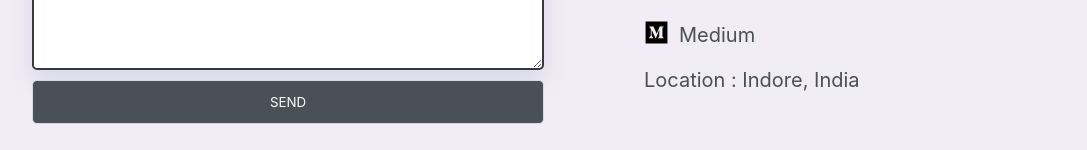
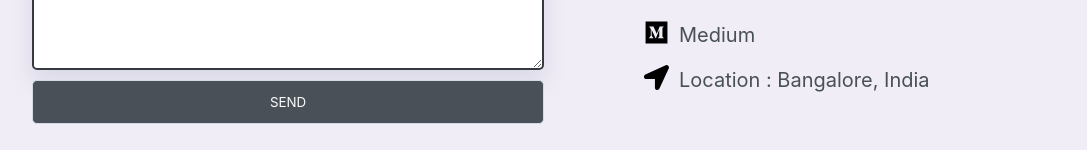
Before and after one commit to Vishal-080/vishalrathod_portfolio, a React (Create React App) app in the folder portfolio/: page / in a window 1280 px wide. Shown: the part 4688-4838 px from the top of the page, without its empty margins (96-1183 px from the left). Built offline with nearby package versions, Linux system fonts and the light colour scheme; no server answers; a web font is replaced by a local one.

Commit message:
Location updated

```diff
--- a/portfolio/src/Components/Contact/Contact.jsx
+++ b/portfolio/src/Components/Contact/Contact.jsx
@@ -20,6 +20,7 @@ import {
   FaTwitter,
   // FaHackerrank,
   FaMedium,
+  FaLocationArrow
 } from "react-icons/fa";
 import { SiGmail } from "react-icons/si";
 
@@ -69,9 +70,10 @@ const footerData = [
   {
     id: 6,
     title: "Address",
-    display: "Indore, India",
-    display: "Location : Indore, India",
-    link: "Indore, India",
+    // display: "Bangalore, India",
+    display: "Location : Bangalore, India",
+    link: "Bangalore, India",
+    icon: <FaLocationArrow className="commonIconsFooter" />
   },
   // {
   //   id: 6,
```
